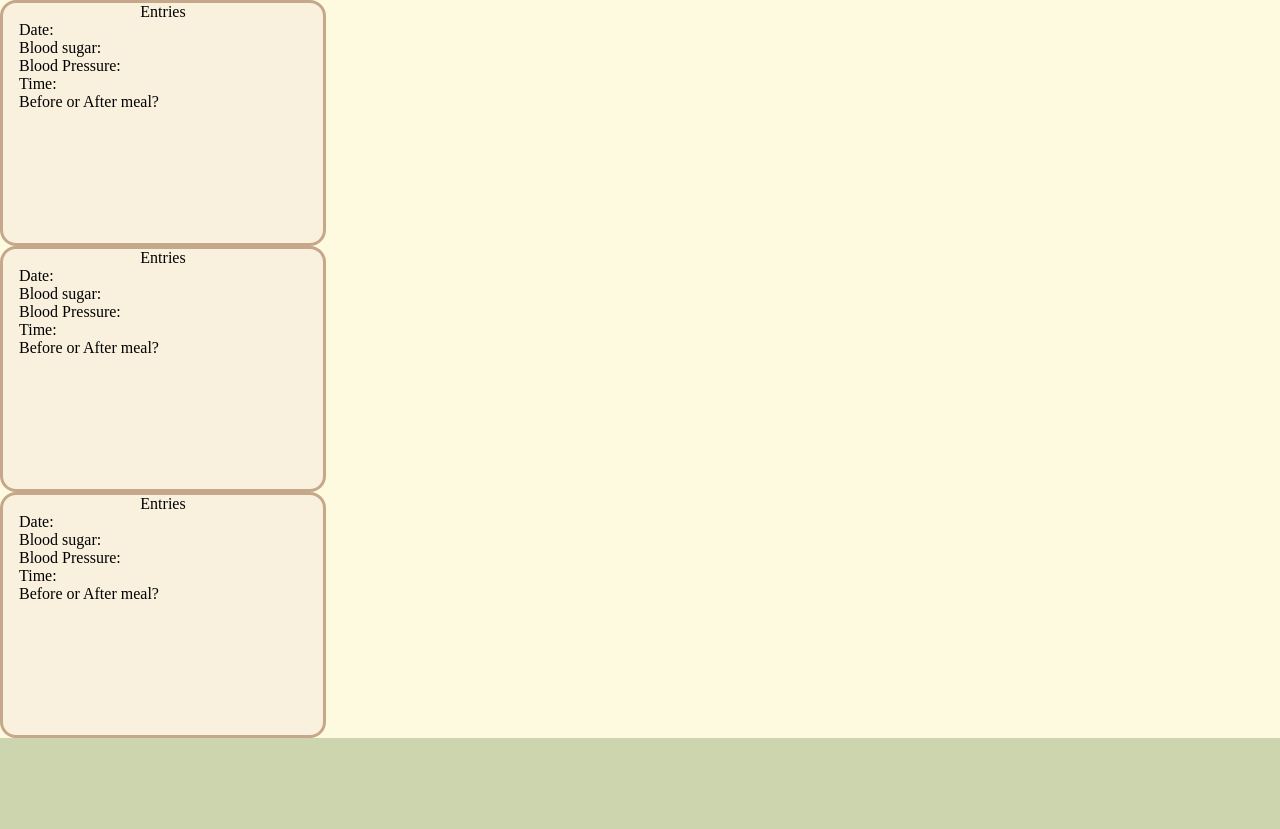
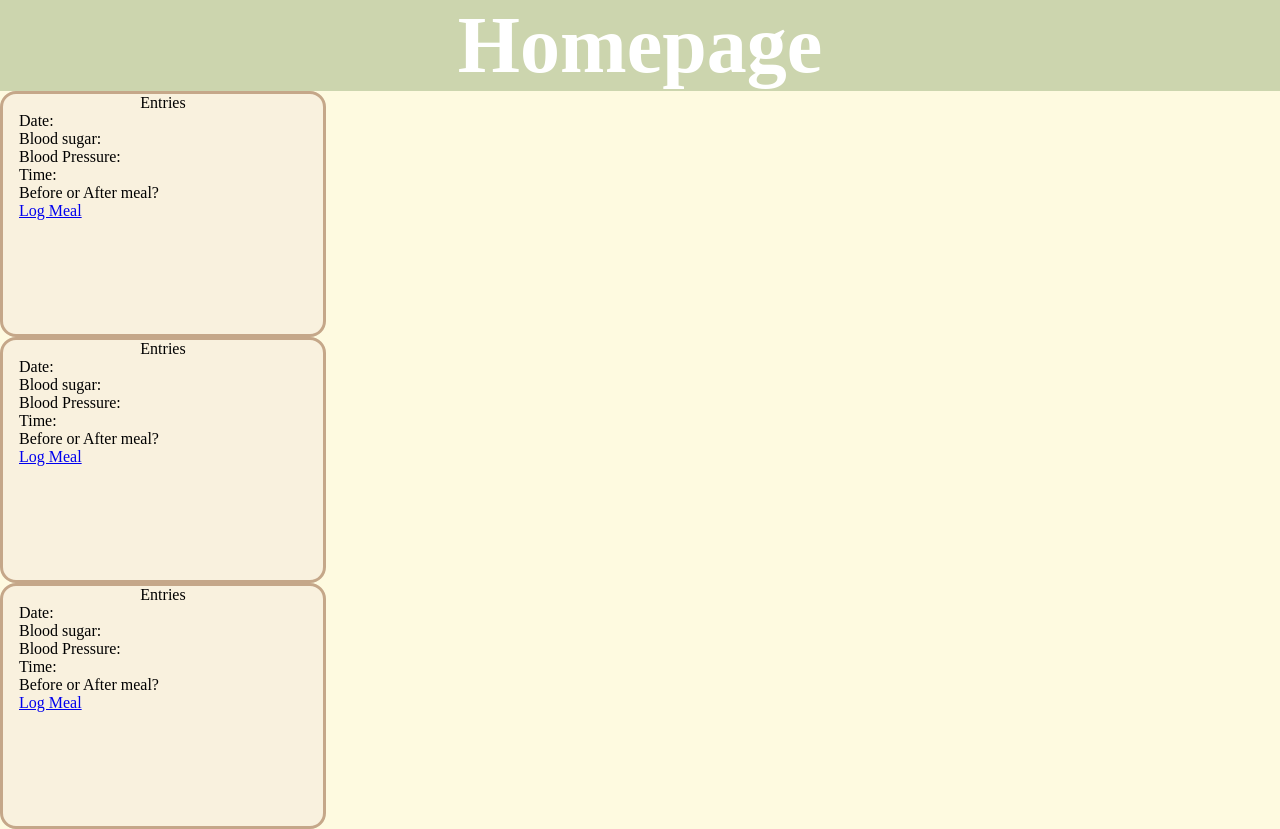
Before and after one commit to axolotl-vekt/vektor, a React app: page /homepage in a window 1280 px wide. Before the commit the page ends 800 px from the top, so only its background shows below. Built offline with nearby package versions, Linux system fonts and the light colour scheme.

Commit message:
added food log component

```diff
--- a/client/App.jsx
+++ b/client/App.jsx
@@ -3,6 +3,7 @@ import { BrowserRouter as Router, Routes, Route } from 'react-router-dom'
 import Homepage from './components/Homepage';
 import Login from './components/Login';
 import SignUp from './components/SignUp';
+import FoodLog from './components/FoodLog';
 
 function App() {
     return(
@@ -11,6 +12,7 @@ function App() {
                 <Route exact path ='/' element={<Login />}/>
                 <Route exact path='/homepage' element={<Homepage />} />
                 <Route exact path='/signup' element={<SignUp />} />
+                <Route exact path='/foodlog' element={<FoodLog/>} />
             </Routes>
         </Router>
     )
--- /dev/null
+++ b/client/components/FoodLog.jsx
@@ -0,0 +1,12 @@
+import React from 'react';
+import { Link, useNavigate } from 'react-router-dom'
+
+function FoodLog() {
+  return (
+    <div >
+
+    </div>
+  );
+}
+
+export default FoodLog;
--- a/client/components/Homepage.jsx
+++ b/client/components/Homepage.jsx
@@ -2,15 +2,15 @@ import React from 'react';
 import InfoCard from './InfoCard';
 
 function Homepage() {
-
-  const cards = []
-  for (let i = 0; i<3; i++){
-    cards.push(<InfoCard />)
+  const cards = [];
+  for (let i = 0; i < 3; i++) {
+    cards.push(<InfoCard key={crypto.randomUUID()}/>);
   }
 
   return (
     <div>
-      {cards}
+      <h1 className='hp-header'>Homepage</h1>
+      <div className='card-container'>{cards}</div>
     </div>
   );
 }
--- a/client/components/InfoCard.jsx
+++ b/client/components/InfoCard.jsx
@@ -1,4 +1,5 @@
 import React from 'react';
+import { Link, useNavigate } from 'react-router-dom'
 
 function InfoCard() {
   return (
@@ -10,6 +11,7 @@ function InfoCard() {
         <p>Blood Pressure:</p>
         <p>Time:</p>
         <p>Before or After meal?</p>
+        <Link to="/foodlog">Log Meal</Link>
       </div>
     </div>
   );
--- a/client/styles.css
+++ b/client/styles.css
@@ -152,3 +152,11 @@ body {
   text-align: left;
   margin-left: 1em;
 }
+
+.cardContainer {
+  display: flex;
+}
+
+.entries-container{
+  flex-direction: column;
+}
```
Also changed, not shown: 1 other file (tests, documents, lock files or other folders).
